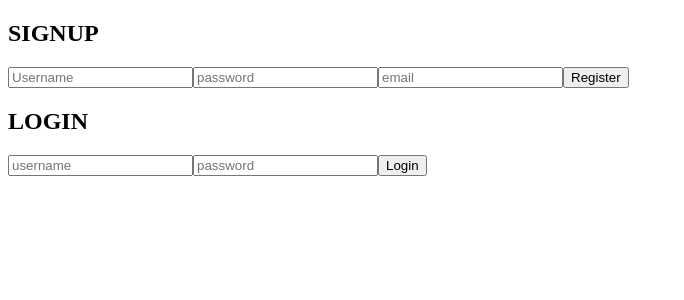
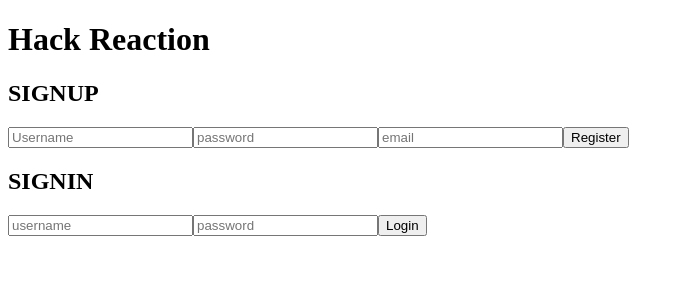
Before and after one commit to hr-regifters/thesis, a React app in the folder client/: page / in a window 1280 px wide. Shown: the top 300 px of the page, without its empty margins (0-684 px from the left). Built offline with nearby package versions, Linux system fonts and the light colour scheme; the HTML template or start-up script is replaced by a standard one.

Commit message:
Styling for client side

```diff
--- a/client/src/components/Verification.jsx
+++ b/client/src/components/Verification.jsx
@@ -1,6 +1,6 @@
 "use strict"
 import React from 'react';
-import { Col, Row, Grid, Table } from 'react-bootstrap';
+import { Col, Row, Grid, Table, Navigation, Nav } from 'react-bootstrap';
 import { Button } from 'react-bootstrap';
 import Trigger from './Trigger.jsx';
 import Action from './Action.jsx';
@@ -60,9 +60,11 @@ export default class Verification extends React.Component {
   render() {
     return (
       <div>
+      <h1 id="signupTitle" className="animated fadeInDown"> Hack Reaction </h1>
       <Grid>
+
         <row>
-          <div id="register" className="col-sm-5">
+          <div id="register" className="col-sm-5 animated fadeIn box">
             <form>
               <h2>SIGNUP</h2>
               <input placeholder="Username" id="newUsername" />
@@ -71,9 +73,9 @@ export default class Verification extends React.Component {
               <button className="signupButton" onClick={this.signUp.bind(this)} type="button">Register</button>
             </form>
           </div>
-          <div id="login" className="col-sm-5">
+          <div id="login" className="col-sm-5 animated fadeIn box">
             <form>
-              <h2>LOGIN</h2>
+              <h2>SIGNIN</h2>
               <input placeholder="username" id="username" />
               <input placeholder="password" id="password" />
               <button className="loginButton" onClick={this.logIn.bind(this)} type="button">Login</button>
```
Also changed, not shown: 7 other files (tests, documents, lock files or other folders).
